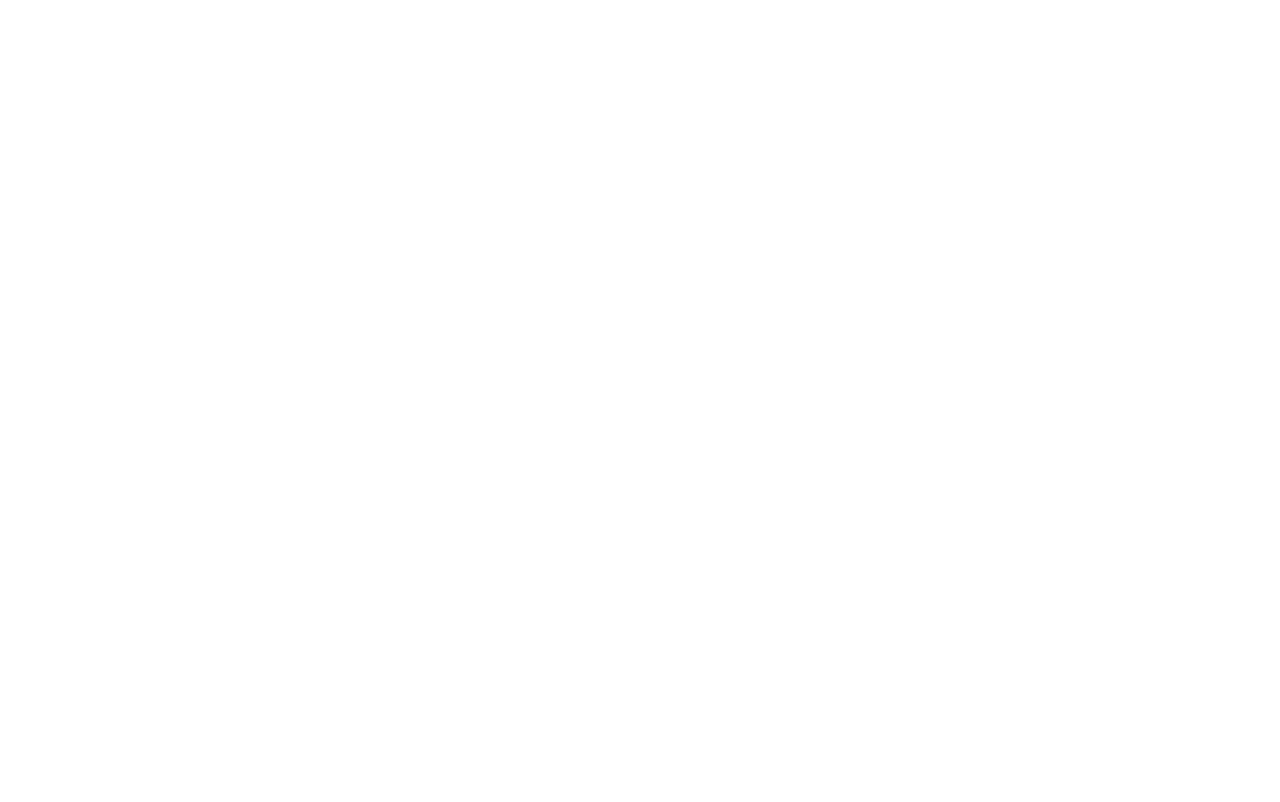
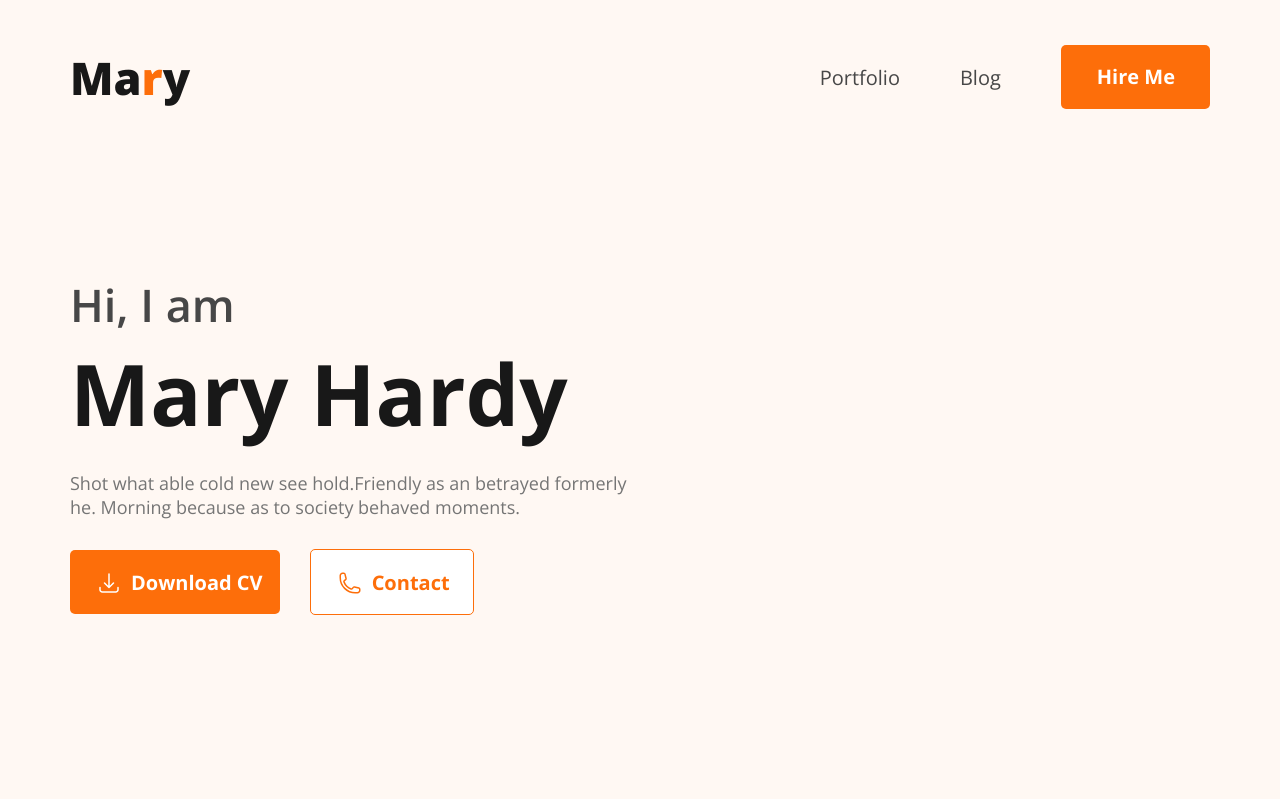
Before and after one commit to joysaha023/Developer-portfolio, a plain HTML site: page index.html in a window 1280 px wide. Drawn offline with nearby package versions, Linux system fonts and the light colour scheme.

Commit message:
banner section completed

```diff
--- a/css/style.css
+++ b/css/style.css
@@ -4,15 +4,25 @@
 :root{
     --font-family: 'Open Sans', sans-serif;
     --background-color: #FFF8F3;
+    --primary-color: #FD6E0A;
     --white-color: #FFF;
     --heading-color: #181818;
     --text-color: #757575;
     --subheading-color: #474747;
 }
 
+*{
+    margin: 0;
+    padding: 0;
+}
+
 .container{
     max-width: 1140px;
     margin: 0 auto;
+}
+
+a{
+    text-decoration: none;
 }
 
 h1{
@@ -38,3 +48,123 @@ h5{
 h6{
     font-size: 20px;
 }
+
+/* header section start */
+.header-section{
+    background-color: var(--background-color);
+    background-image: ;
+}
+
+.header-section .navbar{
+    display: flex;
+    justify-content: space-between;
+    align-items: center;
+    padding-top: 45px;
+}
+
+.navbar h2{
+    color: var(--heading-color);
+    font-family: var(--font-family);
+    font-weight: 800;
+}
+
+.navbar h2 span{
+    color: var(--primary-color);
+}
+
+.navbar nav ul{
+    display: flex;
+    justify-content: center;
+    align-items: center;
+    gap: 60px;
+}
+.navbar nav ul li{
+    list-style: none;
+}
+
+.navbar nav ul li a{
+    color: var(--subheading-color);
+    font-size: 20px;
+    font-family: var(--font-family);
+    font-weight: 400;
+}
+.navbar nav ul .nav-btn{
+    padding: 18px 35px 19px 36px;
+    border-radius: 5px;
+    background: #FD6E0A;
+    font-family: var(--font-family);
+    color: var(--white-color);
+    font-size: 20px;
+    font-weight: 700;
+}
+
+.banner-section .banner-title{
+    margin-top: 165px;
+}
+.banner-section .banner-title span{
+    color: var(--subheading-color);
+    font-size: 45px;
+    font-family: var(--font-family);
+    font-weight: 600;
+}
+
+.banner-section .banner-title h1{
+    color: var(--heading-color);
+    font-family: var(--font-family);
+    font-weight: 700;
+}
+
+.banner-section .banner-title p{
+    max-width: 585px;
+    color: var(--text-color);
+    font-size: 18px;
+    font-family: var(--font-family);
+    font-weight: 400;
+    margin-top: 20px;
+    margin-bottom: 30px;
+}
+
+.banner-section .banner-btn{
+    padding-bottom: 184px;
+    display: flex;
+    justify-content: flex-start;
+    align-items: center;
+    gap: 30px;
+}
+
+.btn-top a{
+    padding: 19px 17px 18px 10px;
+    background-color: var(--primary-color);
+    display: inline-flex;
+    justify-content: center;
+    align-items: center;
+    gap: 10px;
+    color: var(--white-color);
+    font-family: var(--font-family);
+    font-size: 20px;
+    font-weight: 700;
+    border-radius: 5px;
+}
+
+.btn-top a svg{
+    padding-left: 17px;
+}
+
+.btn-bottom a{
+    padding: 19px 23px 18px 10px;
+    background-color: var(--white-color);
+    display: inline-flex;
+    justify-content: center;
+    align-items: center;
+    gap: 10px;
+    color: var(--primary-color);
+    font-family: var(--font-family);
+    font-size: 20px;
+    font-weight: 700;
+    border-radius: 5px;
+    border: 1px solid var(--primary-color);
+}
+
+.btn-bottom a svg{
+    padding-left: 17px;
+}
--- a/index.html
+++ b/index.html
@@ -4,8 +4,57 @@
     <meta charset="UTF-8">
     <meta name="viewport" content="width=device-width, initial-scale=1.0">
     <title>Developer Portfolio</title>
+    <link rel="stylesheet" href="./css/style.css">
 </head>
 <body>
+    <header class="header-section">
+        <div class="container">
+            <div class="navbar">
+                <h2>Ma<span>r</span>y</h2>
+                <nav>
+                    <ul>
+                        <li><a href="#">Portfolio </a></li>
+                        <li><a href="#"> Blog</a></li>
+                        <a class="nav-btn" href="#">Hire Me</a>
+                    </ul>
+                </nav>
+            </div>
+            <div class="banner-section">
+                <div class="banner-right">
+                    <div class="banner-title">
+                        <span>Hi, I am</span>
+                        <h1>Mary Hardy</h1>
+                        <p>Shot what able cold new see hold.Friendly as an betrayed formerly he. Morning because as to society behaved moments.</p>
+                    </div>
+                    <div class="banner-btn">
+                        <div class="btn-top">
+                            <a href="#">
+                                <svg xmlns="http://www.w3.org/2000/svg" width="24" height="24" viewBox="0 0 24 24" fill="none">
+                                    <path d="M3 16.5V18.75C3 19.3467 3.23705 19.919 3.65901 20.341C4.08097 20.7629 4.65326 21 5.25 21H18.75C19.3467 21 19.919 20.7629 20.341 20.341C20.7629 19.919 21 19.3467 21 18.75V16.5M16.5 12L12 16.5M12 16.5L7.5 12M12 16.5V3" stroke="white" stroke-width="1.5" stroke-linecap="round" stroke-linejoin="round"/>
+                                </svg>
+                                  Download CV
+                            </a>
+                        </div>
+                        <div class="btn-bottom">
+                           <a href="#">
+                                <svg xmlns="http://www.w3.org/2000/svg" width="24" height="24" viewBox="0 0 24 24" fill="none">
+                                    <path d="M2.25 6.75C2.25 15.034 8.966 21.75 17.25 21.75H19.5C20.0967 21.75 20.669 21.5129 21.091 21.091C21.5129 20.669 21.75 20.0967 21.75 19.5V18.128C21.75 17.612 21.399 17.162 20.898 17.037L16.475 15.931C16.035 15.821 15.573 15.986 15.302 16.348L14.332 17.641C14.05 18.017 13.563 18.183 13.122 18.021C11.4849 17.4191 9.99815 16.4686 8.76478 15.2352C7.53141 14.0018 6.58087 12.5151 5.979 10.878C5.817 10.437 5.983 9.95 6.359 9.668L7.652 8.698C8.015 8.427 8.179 7.964 8.069 7.525L6.963 3.102C6.90214 2.85869 6.76172 2.6427 6.56405 2.48834C6.36638 2.33397 6.1228 2.25008 5.872 2.25H4.5C3.90326 2.25 3.33097 2.48705 2.90901 2.90901C2.48705 3.33097 2.25 3.90326 2.25 4.5V6.75Z" stroke="#FD6E0A" stroke-width="1.5" stroke-linecap="round" stroke-linejoin="round"/>
+                                </svg>
+                                Contact
+                           </a>
+                        </div>
+                    </div>
+                </div>
+                <div class="banner-left">
 
+                </div>
+            </div>
+        </div>
+    </header>
+
+
+
+    <div style="margin-bottom: 500px;">
+    </div>
 </body>
 </html>
```
